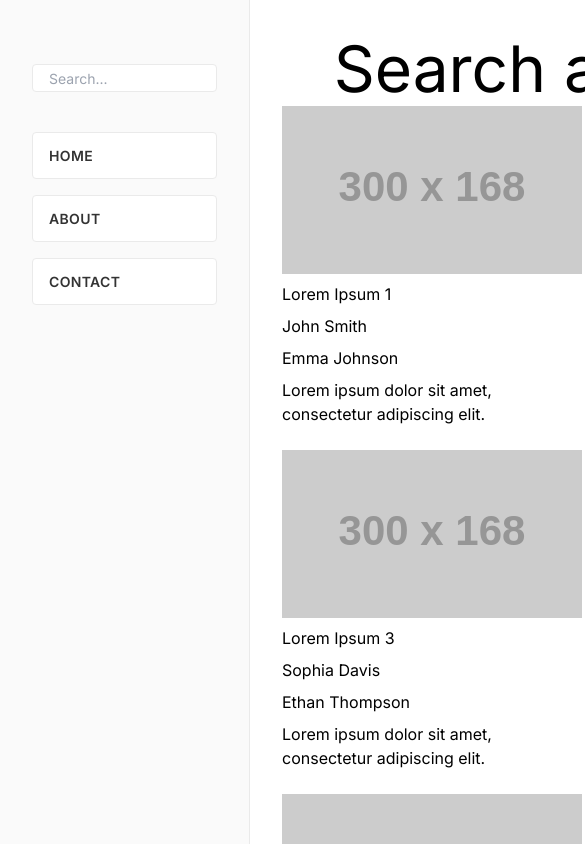
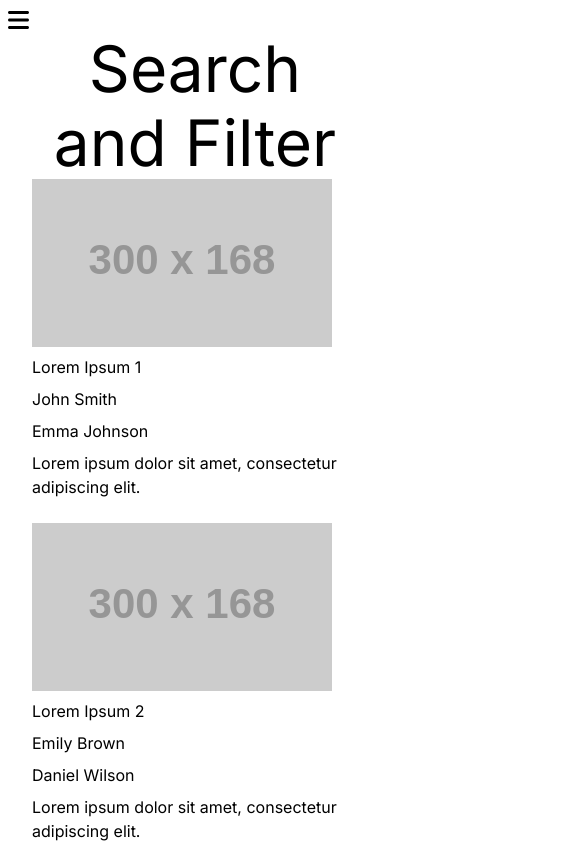
Before and after one commit to zerinoid/search-and-filter, a Next.js app: page / in a window 390 px wide. Shown: the top 844 px of the page, 585 px wide, since content can reach past the window. Built offline with nearby package versions, Linux system fonts and the light colour scheme.

Commit message:
fix: convert app to mobile first

```diff
--- a/src/components/layouts/primary/PrimaryLayout.tsx
+++ b/src/components/layouts/primary/PrimaryLayout.tsx
@@ -1,8 +1,10 @@
 import Head from 'next/head';
-import { ReactElement } from 'react';
+import { ReactElement, useState } from 'react';
 import styles from './PrimaryLayout.module.css';
 import { Inter } from 'next/font/google';
 import Filter from '../../sections/filter/Filter';
+import { FontAwesomeIcon } from '@fortawesome/react-fontawesome';
+import { faXmark, faBars } from '@fortawesome/free-solid-svg-icons';
 
 const inter = Inter({ subsets: ['latin'] });
 
@@ -15,6 +17,8 @@ const PrimaryLayout: React.FC<IPrimaryLayout> = ({
   children,
   title = 'Sample Title'
 }) => {
+  const [isFilterOpen, setIsFilterOpen] = useState<boolean>(false);
+  const icon = isFilterOpen ? faXmark : faBars;
   return (
     <>
       <Head>
@@ -39,7 +43,13 @@ const PrimaryLayout: React.FC<IPrimaryLayout> = ({
         <title>{title}</title>
       </Head>
       <main className={`${styles.main} ${inter.className}`}>
-        <Filter />
+        <button
+          className="fixed top-2 left-2 z-10 md:hidden"
+          onClick={() => setIsFilterOpen(isOpen => !isOpen)}
+        >
+          <FontAwesomeIcon icon={icon} size="xl" />
+        </button>
+        <Filter isOpen={isFilterOpen} />
         {children}
       </main>
     </>
--- a/src/components/sections/filter/Filter.module.css
+++ b/src/components/sections/filter/Filter.module.css
@@ -1,10 +1,18 @@
 .nav {
   display: flex;
+  position: fixed;
+  width: 250px;
+  top: 0;
+  left: -100%;
   flex-direction: column;
-  width: 250px;
   background-color: #fafafa;
   padding: 32px;
   border-right: 1px solid #eaeaea;
+  transition: all 2s cubic-bezier(0.16, 1, 0.3, 1);
+
+  @media screen(md) {
+    position: static;
+  }
 }
 
 .nav>a {
--- a/src/components/sections/filter/Filter.tsx
+++ b/src/components/sections/filter/Filter.tsx
@@ -1,13 +1,15 @@
 import Link from 'next/link';
 import styles from './Filter.module.css';
+import { SetStateAction, Dispatch } from 'react';
 
 export interface IFilter {
-  sampleTextProp: string;
+  isOpen: boolean;
+  setIsOpen?: Dispatch<SetStateAction<boolean>>;
 }
 
-const Filter: React.FC<IFilter> = ({ sampleTextProp }) => {
+const Filter: React.FC<IFilter> = ({ isOpen, setIsOpen }) => {
   return (
-    <nav className={styles.nav}>
+    <nav className={styles.nav} style={{ left: isOpen ? '0' : '-100%' }}>
       <input className={styles.input} placeholder="Search..." />
       <Link href="/">Home</Link>
       <Link href="/about">About</Link>
--- a/src/components/sections/gallery/Gallery.module.css
+++ b/src/components/sections/gallery/Gallery.module.css
@@ -1,7 +1,10 @@
 .container {
   display: grid;
-  grid-template-columns: repeat(2, minmax(300px, 1fr));
   gap: 1rem;
+
+  @media screen(md) {
+    grid-template-columns: repeat(2, minmax(300px, 1fr));
+  }
 }
 
 .container__item {
```
